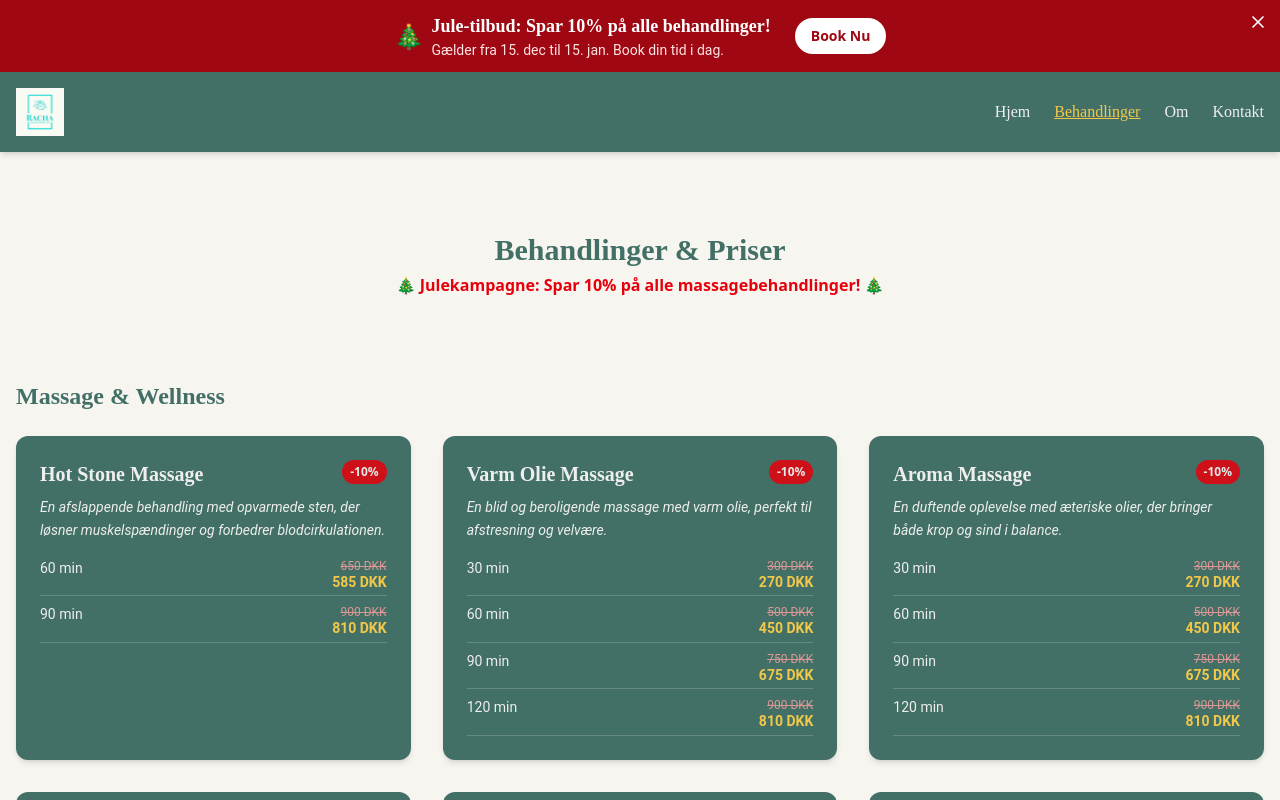
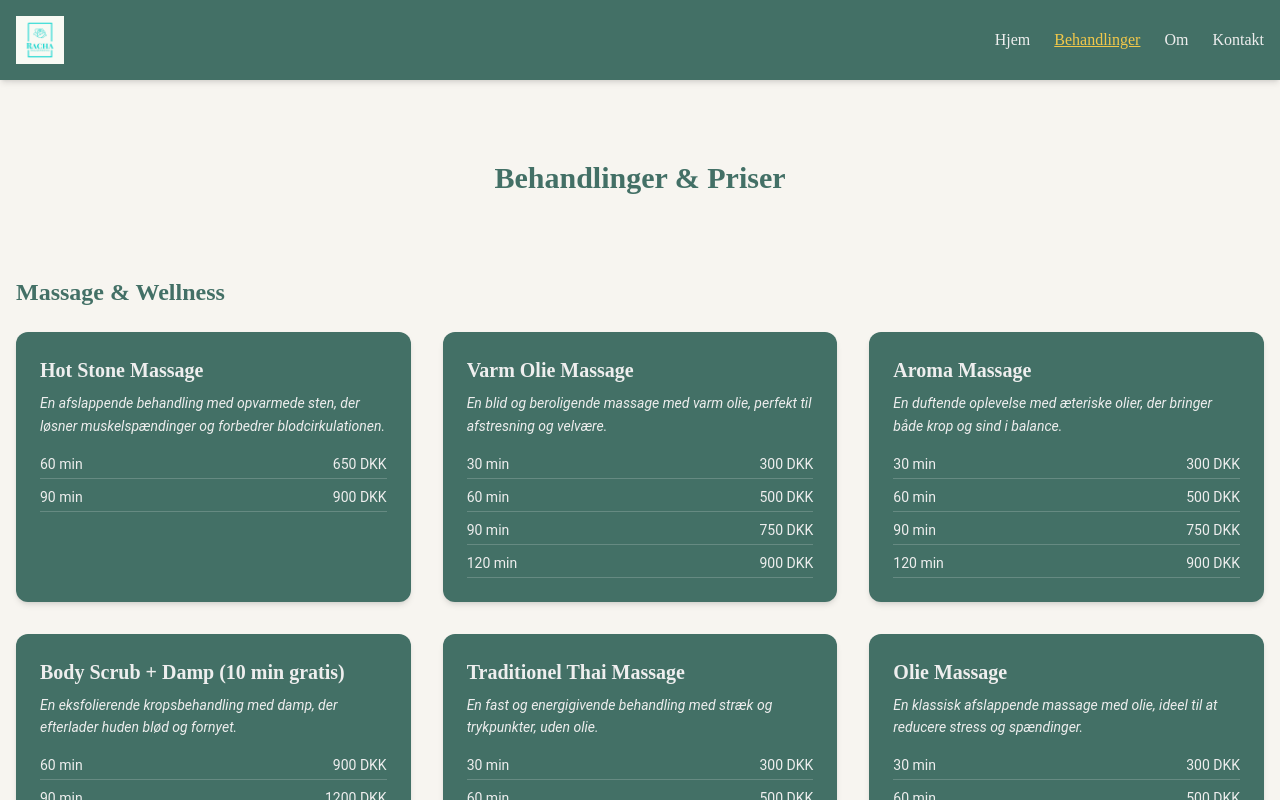
Before and after one commit to Taninwat-55/rachabeautywellness, a React (Vite) app in the folder client/: page /behandlinger in a window 1280 px wide. Shown: the top 800 px of the page. Built offline with nearby package versions, Linux system fonts and the light colour scheme.

Commit message:
feat: remove promotional related code and files

```diff
--- a/client/src/App.jsx
+++ b/client/src/App.jsx
@@ -2,14 +2,12 @@ import { Outlet } from 'react-router-dom';
 import Navbar from './components/Navbar';
 import Footer from './components/Footer';
 import ScrollToTop from './components/ScrollToTop';
-import ChristmasBanner from './components/ChristmasBanner';
 import ErrorBoundary from './components/ErrorBoundary';
 
 function App() {
   return (
     <>
       <ScrollToTop />
-      <ChristmasBanner />
       <Navbar />
       <ErrorBoundary>
         <main className='min-h-screen'>
--- a/client/src/components/ChristmasBanner.jsx
+++ /dev/null
@@ -1,46 +0,0 @@
-import { useState, useEffect } from 'react';
-import { X } from 'lucide-react';
-import { isChristmasPromoActive } from '../utils/promoUtils';
-
-function ChristmasBanner() {
-    const [isVisible, setIsVisible] = useState(false);
-
-    useEffect(() => {
-        setIsVisible(isChristmasPromoActive());
-    }, []);
-
-    if (!isVisible) return null;
-
-    return (
-        <div className="bg-red-800 text-white px-4 py-3 relative shadow-md z-50">
-            <div className="max-w-7xl mx-auto flex flex-col sm:flex-row items-center justify-center text-center sm:text-left gap-2 sm:gap-6">
-                <div className="flex items-center gap-2">
-                    <span className="text-2xl">🎄</span>
-                    <div>
-                        <p className="font-lora font-bold text-lg">
-                            Jule-tilbud: Spar 10% på alle behandlinger!
-                        </p>
-                        <p className="text-sm font-roboto text-red-100">
-                            Gælder fra 15. dec til 15. jan. Book din tid i dag.
-                        </p>
-                    </div>
-                </div>
-                <a
-                    href="/kontakt"
-                    className="bg-white text-red-800 px-4 py-2 rounded-full font-bold text-sm hover:bg-yellow-100 transition-colors duration-200"
-                >
-                    Book Nu
-                </a>
-            </div>
-            <button
-                onClick={() => setIsVisible(false)}
-                className="absolute right-2 top-2 p-1 hover:bg-red-700 rounded-full transition-colors"
-                aria-label="Luk"
-            >
-                <X size={20} />
-            </button>
-        </div>
-    );
-}
-
-export default ChristmasBanner;
--- a/client/src/components/ServiceCard.jsx
+++ b/client/src/components/ServiceCard.jsx
@@ -1,16 +1,7 @@
-import { calculateDiscountPrice } from '../utils/promoUtils';
-
-function ServiceCard({ name, description, options, showDiscount = false }) {
+function ServiceCard({ name, description, options }) {
   return (
     <div className='bg-primary text-text-dark rounded-xl shadow-md p-6 h-full transition-all duration-300 ease-in-out hover:shadow-xl hover:scale-[1.02]'>
-      <div className="flex justify-between items-start">
-        <h3 className='text-xl font-lora font-bold mb-2'>{name}</h3>
-        {showDiscount && (
-          <span className="bg-red-600 text-white text-xs font-bold px-2 py-1 rounded-full animate-pulse">
-            -10%
-          </span>
-        )}
-      </div>
+      <h3 className='text-xl font-lora font-bold mb-2'>{name}</h3>
 
       <p className='font-roboto italic text-sm mb-4 leading-relaxed'>
         {description}
@@ -32,19 +23,7 @@ function ServiceCard({ name, description, options, showDiscount = false }) {
                 opt.duration
               )}
             </span>
-
-            {showDiscount ? (
-              <div className="flex flex-col items-end leading-tight">
-                <span className="text-red-300 line-through text-xs opacity-80">
-                  {opt.price}
-                </span>
-                <span className="font-bold text-accent">
-                  {calculateDiscountPrice(opt.price)}
-                </span>
-              </div>
-            ) : (
-              <span>{opt.price}</span>
-            )}
+            <span>{opt.price}</span>
           </li>
         ))}
       </ul>
--- a/client/src/pages/Services.jsx
+++ b/client/src/pages/Services.jsx
@@ -1,11 +1,8 @@
 import services from '../data/servicesData';
 import ServiceCard from '../components/ServiceCard';
 import { Helmet } from 'react-helmet';
-import { isChristmasPromoActive } from '../utils/promoUtils';
 
 function Services() {
-  const isPromo = isChristmasPromoActive();
-
   return (
     <section className='bg-neutral text-text-light py-20 px-4 min-h-screen'>
       <Helmet>
@@ -22,11 +19,6 @@ function Services() {
           <h1 className='text-3xl font-lora font-bold text-primary mb-2'>
             Behandlinger & Priser
           </h1>
-          {isPromo && (
-            <p className="text-red-600 font-bold animate-bounce">
-              🎄 Julekampagne: Spar 10% på alle massagebehandlinger! 🎄
-            </p>
-          )}
         </div>
 
         {/* Section A: Massage */}
@@ -48,7 +40,6 @@ function Services() {
                   name={service.name}
                   description={service.description}
                   options={service.options}
-                  showDiscount={isPromo} // <--- Discount applied ONLY here
                 />
               ))}
           </div>
@@ -72,7 +63,6 @@ function Services() {
                   name={service.name}
                   description={service.description}
                   options={service.options}
-                  showDiscount={false}
                 />
               ))}
           </div>
--- a/client/src/utils/promoUtils.js
+++ /dev/null
@@ -1,24 +0,0 @@
-export const isChristmasPromoActive = () => {
-    const today = new Date();
-
-    // Note: Months are 0-indexed (11 = December, 0 = January)
-    const startDate = new Date('2025-12-15T00:00:00');
-    const endDate = new Date('2026-01-15T23:59:59');
-
-    // FOR TESTING: Uncomment the line below to see the discount NOW
-    // return true;
-
-    return today >= startDate && today <= endDate;
-};
-
-export const calculateDiscountPrice = (priceString) => {
-    // Extract number from "650 DKK"
-    const price = parseInt(priceString.replace(/[^0-9]/g, ''), 10);
-
-    if (isNaN(price)) return priceString; // Fallback if format is weird
-
-    // Calculate 10% off
-    const discounted = Math.round(price * 0.9);
-
-    return `${discounted} DKK`;
-};
```
